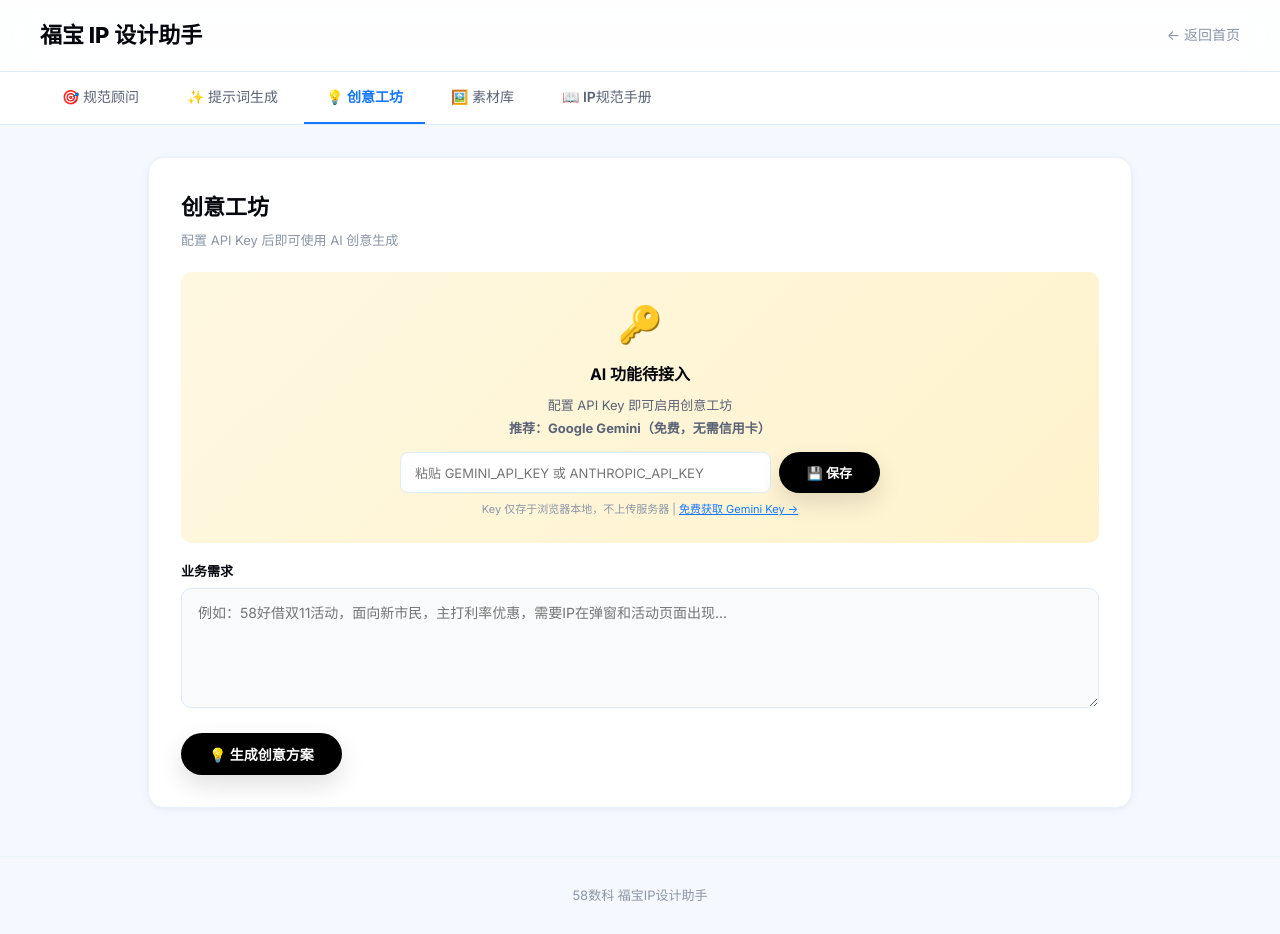
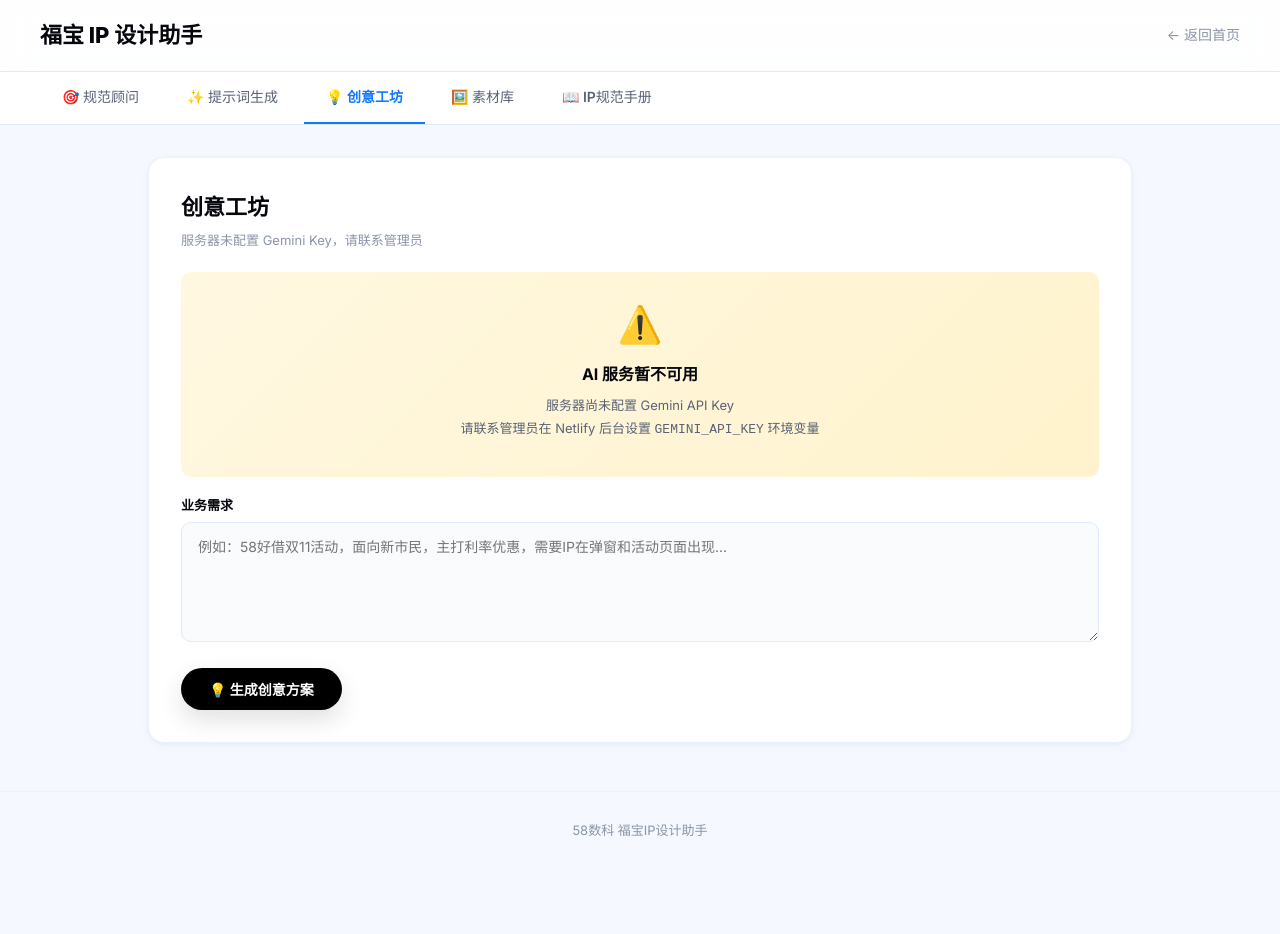
Before and after one commit to huyuwei345441/ip-design-assistant, a website: page create.html in a window 1280 px wide. After the commit the page ends 869 px from the top, so only its background shows below. Drawn offline with Linux system fonts and the light colour scheme; no server answers.

Commit message:
feat: 移除前端 API Key 输入框，改用服务器环境变量（Netlify 后台已配置 GEMINI_API_KEY）

```diff
--- a/create.html
+++ b/create.html
@@ -97,21 +97,13 @@ body { font-family:"Inter",-apple-system,BlinkMacSystemFont,"PingFang SC","Micro
       <p class="subtitle" id="subtitle">AI 基于 IP 规范和人设，为你的业务需求生成创意方案</p>
     </div>
 
-    <!-- 待接入面板 -->
+    <!-- AI 异常提示面板（仅当服务器未配置 Key 时显示） -->
     <div id="setup-panel" style="display:none;background:linear-gradient(135deg,#FFF8E1,#FFF3CD);border-radius:var(--radius-sm);padding:24px;text-align:center;margin-bottom:18px">
-      <div style="font-size:36px;margin-bottom:8px">🔑</div>
-      <h3 style="font-size:16px;font-weight:700;margin-bottom:6px">AI 功能待接入</h3>
+      <div style="font-size:36px;margin-bottom:8px">⚠️</div>
+      <h3 style="font-size:16px;font-weight:700;margin-bottom:6px">AI 服务暂不可用</h3>
       <p style="font-size:13px;color:var(--text2);line-height:1.8;margin-bottom:12px">
-        配置 API Key 即可启用创意工坊<br>
-        <strong>推荐：Google Gemini（免费，无需信用卡）</strong>
-      </p>
-      <div style="display:flex;gap:8px;max-width:480px;margin:0 auto 8px">
-        <input id="api-key-input" type="password" placeholder="粘贴 GEMINI_API_KEY 或 ANTHROPIC_API_KEY" style="flex:1;padding:10px 14px;border:1.5px solid var(--border);border-radius:8px;font-size:13px;font-family:inherit">
-        <button class="btn btn-primary" onclick="saveKey()" style="white-space:nowrap;font-size:13px">💾 保存</button>
-      </div>
-      <p style="font-size:11px;color:var(--text3)">
-        Key 仅存于浏览器本地，不上传服务器 |
-        <a href="https://aistudio.google.com/" target="_blank" style="color:var(--blue)">免费获取 Gemini Key →</a>
+        服务器尚未配置 Gemini API Key<br>
+        请联系管理员在 Netlify 后台设置 <code>GEMINI_API_KEY</code> 环境变量
       </p>
     </div>
 
@@ -132,38 +124,19 @@ body { font-family:"Inter",-apple-system,BlinkMacSystemFont,"PingFang SC","Micro
 
 <script>
 let aiReady = false;
-const STORAGE_KEY = 'fubao_api_key';
 
-// 初始化
+// 初始化：检查服务器 AI 状态（Key 已在 Netlify 后台配置）
 (async function init() {
-  // 检查浏览器本地是否有 Key
-  const savedKey = localStorage.getItem(STORAGE_KEY);
-  if (savedKey) {
-    document.getElementById('api-key-input').value = savedKey;
-  }
-
-  // 检查服务器 AI 状态（把 Key 放在 query 参数上传递，兼容性最好）
   try {
-    const url = savedKey
-      ? '/api/status?api_key=' + encodeURIComponent(savedKey)
-      : '/api/status';
-    const st = await fetch(url).then(r => r.json());
+    const st = await fetch('/api/status').then(r => r.json());
     aiReady = st.aiAvailable;
   } catch (e) { aiReady = false; }
 
   if (!aiReady) {
     document.getElementById('setup-panel').style.display = 'block';
-    document.getElementById('subtitle').textContent = '配置 API Key 后即可使用 AI 创意生成';
+    document.getElementById('subtitle').textContent = '服务器未配置 Gemini Key，请联系管理员';
   }
 })();
-
-function saveKey() {
-  const key = document.getElementById('api-key-input').value.trim();
-  if (!key) return;
-  localStorage.setItem(STORAGE_KEY, key);
-  // 保存后直接刷新页面，init() 会带着 Key 重新检查状态
-  location.reload();
-}
 
 async function submit() {
   const v = document.getElementById('create-input').value.trim();
@@ -174,14 +147,10 @@ async function submit() {
   btn.disabled = true; btn.innerHTML = '<span class="spinner"></span> 生成中...';
 
   try {
-    const savedKey = localStorage.getItem(STORAGE_KEY);
-    const body = { requirement: v };
-    if (savedKey) body.api_key = savedKey;
-
     const d = await fetch('/api/create', {
       method:'POST',
       headers: { 'Content-Type': 'application/json' },
-      body: JSON.stringify(body)
+      body: JSON.stringify({ requirement: v })
     })
       .then(r => r.ok ? r.json() : (async()=>{const e=await r.json();throw new Error(e.error||'请求失败')})());
 
@@ -214,13 +183,7 @@ async function submit() {
     document.getElementById('result').innerHTML = html;
     document.getElementById('result').classList.add('show');
   } catch(e) {
-    if (e.message.includes('API') || e.message.includes('Key') || e.message.includes('key')) {
-      document.getElementById('setup-panel').style.display = 'block';
-      errEl.textContent = '';
-      document.getElementById('api-key-input').focus();
-    } else {
-      errEl.textContent = e.message; errEl.style.display = 'block';
-    }
+    errEl.textContent = e.message; errEl.style.display = 'block';
   } finally {
     btn.disabled = false; btn.innerHTML = '💡 生成创意方案';
   }
```
Also changed, not shown: prompt.html (+0 -5 lines).
